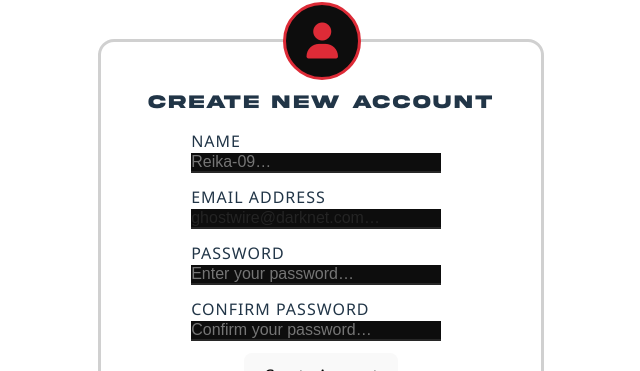
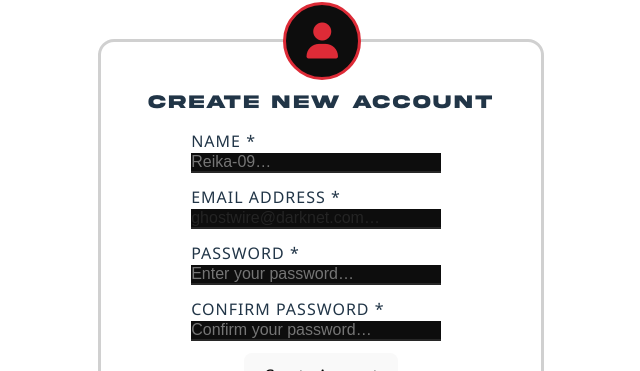
Before and after one commit to jpholdsworth/neomanga, a React (Vite) app: page /account-login in a window 1280 px wide. Shown: the part 202-573 px from the top of the page, without its empty margins (306-946 px from the left). Built offline with nearby package versions, Linux system fonts and the light colour scheme.

Commit message:
add span element for required asterisk

```diff
--- a/src/component/account.jsx
+++ b/src/component/account.jsx
@@ -46,10 +46,13 @@ export default function Account() {
                     <i className="fa-solid fa-user"></i>
                 </div>
                 <h1>{status === "new-account" ? "Create New Account" : "Sign in"}</h1>
-                <form onSubmit={handleSubmit} noValidate>
+                <form onSubmit={handleSubmit} >
                     {status === "new-account" && (
                         <div className="input-container">
-                            <label htmlFor="name">Name</label>
+                            <label htmlFor="name">
+                                Name
+                                <span className="required"> *</span>
+                            </label>
                             <input
                               className="new-account-input"
                               type="text"
@@ -64,7 +67,10 @@ export default function Account() {
                         </div>
                     )}
                     <div className="input-container">
-                        <label htmlFor="email">Email Address</label>
+                        <label htmlFor="email">
+                            Email Address
+                            <span className="required"> *</span>
+                        </label>
                         <input
                           className="new-account-input"
                           type="email"
@@ -78,7 +84,10 @@ export default function Account() {
                         />
                     </div>
                     <div className="input-container">
-                        <label htmlFor="password">Password</label>
+                        <label htmlFor="password">
+                            Password
+                            <span className="required"> *</span>
+                        </label>
                         <input
                           className="new-account-input"
                           type="password"
@@ -92,7 +101,10 @@ export default function Account() {
                     </div>
                     {status === "new-account" && (
                         <div className="input-container">
-                            <label htmlFor="confirmPassword">Confirm Password</label>
+                            <label htmlFor="confirmPassword">
+                                Confirm Password
+                                <span className="required"> *</span>
+                            </label>
                             <input
                               className="new-account-input"
                               type="password"
```
